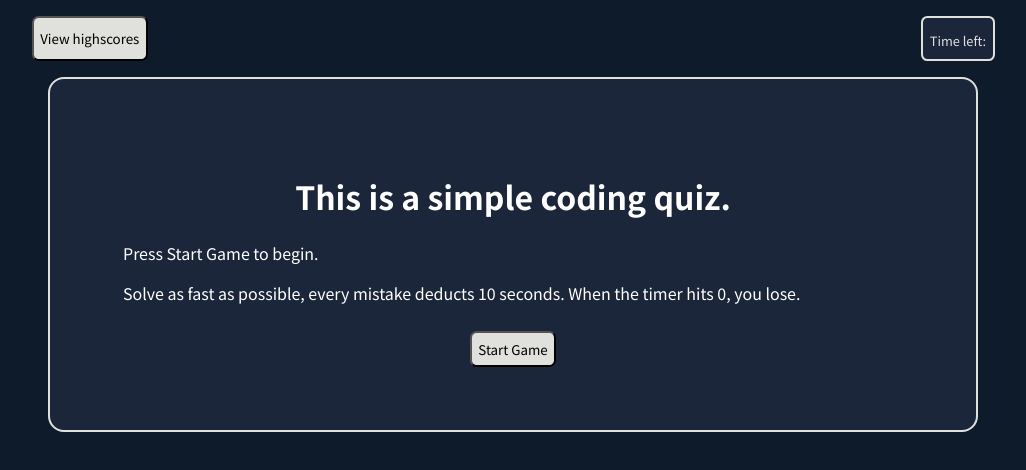
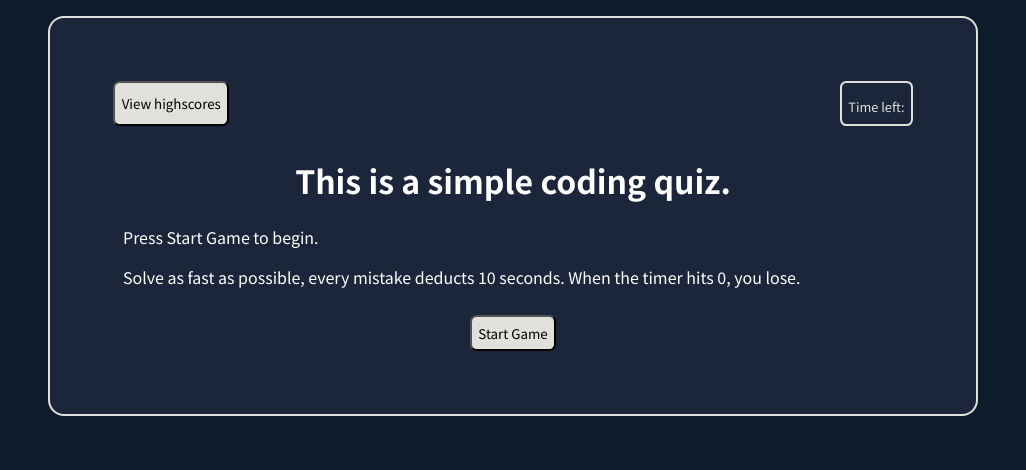
Before and after one commit to rpgarde/coding-quiz, a plain HTML site: page index.html in a window 1280 px wide. Shown: the whole page, without its empty margins (127-1153 px from the left). Drawn offline with Linux system fonts and the light colour scheme.

Commit message:
fixed CSS

```diff
--- a/develop/script.js
+++ b/develop/script.js
@@ -25,7 +25,7 @@ let quizQuestions = [{
     correctAnswer:0,
     comment:"The correct answer is preventDefault()"
 }, {
-    question: "Inside what HTML do we put javascript?",
+    question: "Inside what HTML element do we put javascript?",
     options:["<java>","<javascript>","<script>","<js>"],
     correctAnswer:2,
     comment:"The correct answer is <script>"
--- a/develop/style.css
+++ b/develop/style.css
@@ -18,6 +18,7 @@ p {
 }
 
 #playfield {
+    margin-top:1em;
     text-align:center;
     max-width:800px;
 }
@@ -25,12 +26,6 @@ p {
 #heading {
     display:flex;
     justify-content: space-between;
-    width:80%;
-    max-width:963px;
-    margin-left:auto;
-    margin-right:auto;
-    margin-top:1em;
-    margin-bottom:1em;
 }
 
 #heading div {
--- a/index.html
+++ b/index.html
@@ -9,11 +9,12 @@
     <title>Paolo's Coding Quiz</title>
 </head>
 <body>
-<div id = "heading">
-    <button id = "high-score-btn" class = "btn">View highscores</button>
-    <div>Time left: <span id = "timer"></span></div>
-</div>
+
 <div id = "playfield">
+    <div id = "heading">
+        <button id = "high-score-btn" class = "btn">View highscores</button>
+        <div>Time left: <span id = "timer"></span></div>
+    </div>
     <div id = "question">
         <h1>This is a simple coding quiz.</h1>
         <p>
```
